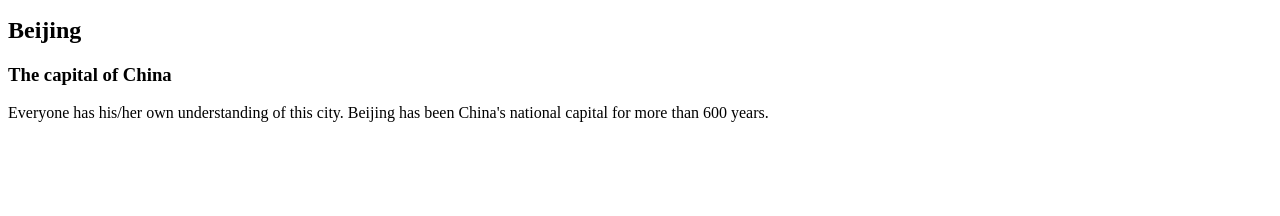
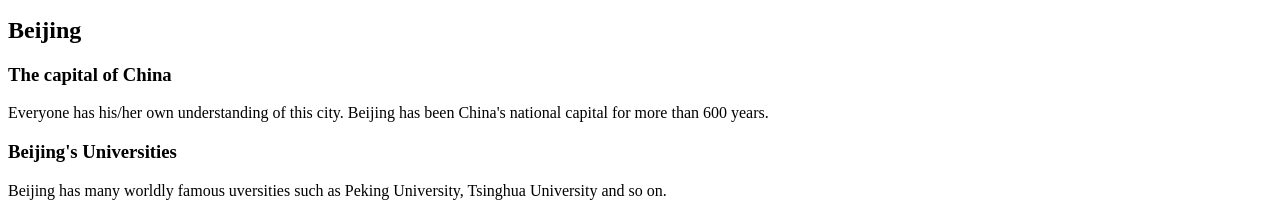
Before and after one commit to imcheney/hello-world, a plain HTML site: page index.html in a window 1280 px wide. Shown: the part 586-802 px from the top of the page. Drawn offline with Linux system fonts and the light colour scheme.

Commit message:
Add Info on Universities in Beijing
PKU, THU and so on.

```diff
--- a/index.html
+++ b/index.html
@@ -17,5 +17,7 @@
 <h2>Beijing</h2>
 <h3>The capital of China</h3>
 <p>Everyone has his/her own understanding of this city. Beijing has been China's national capital for more than 600 years.</p>
+<h3>Beijing's Universities</h3>
+<p>Beijing has many worldly famous uversities such as Peking University, Tsinghua University and so on.</p>
 </body>
 </html>
```
